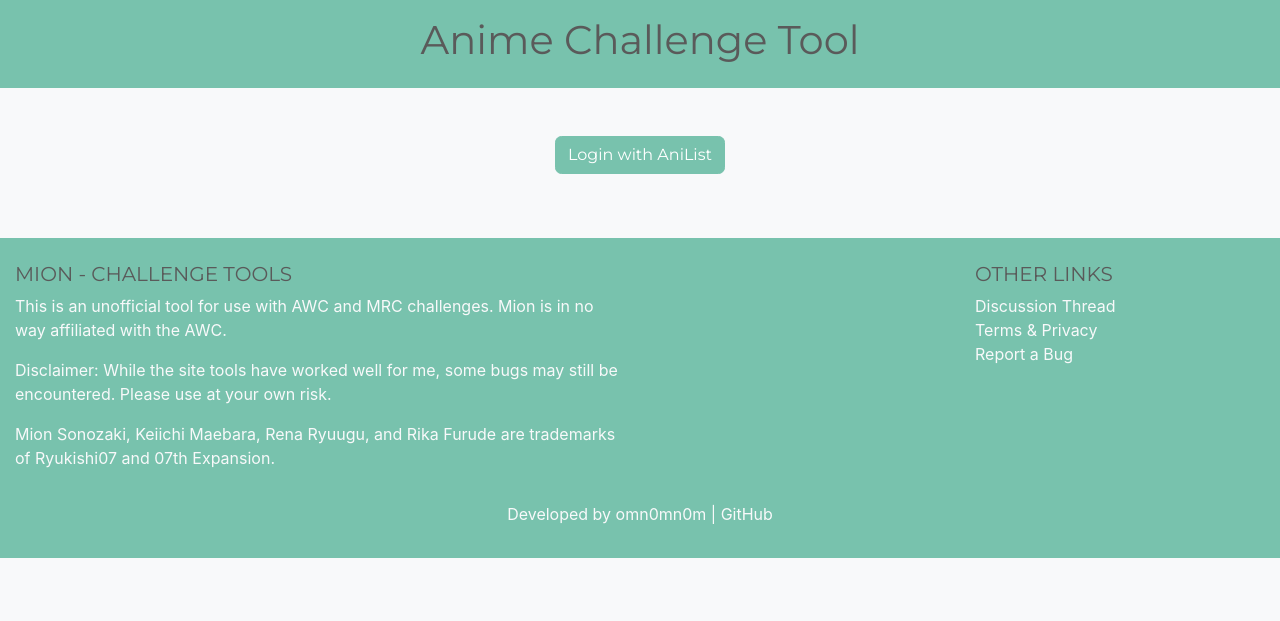
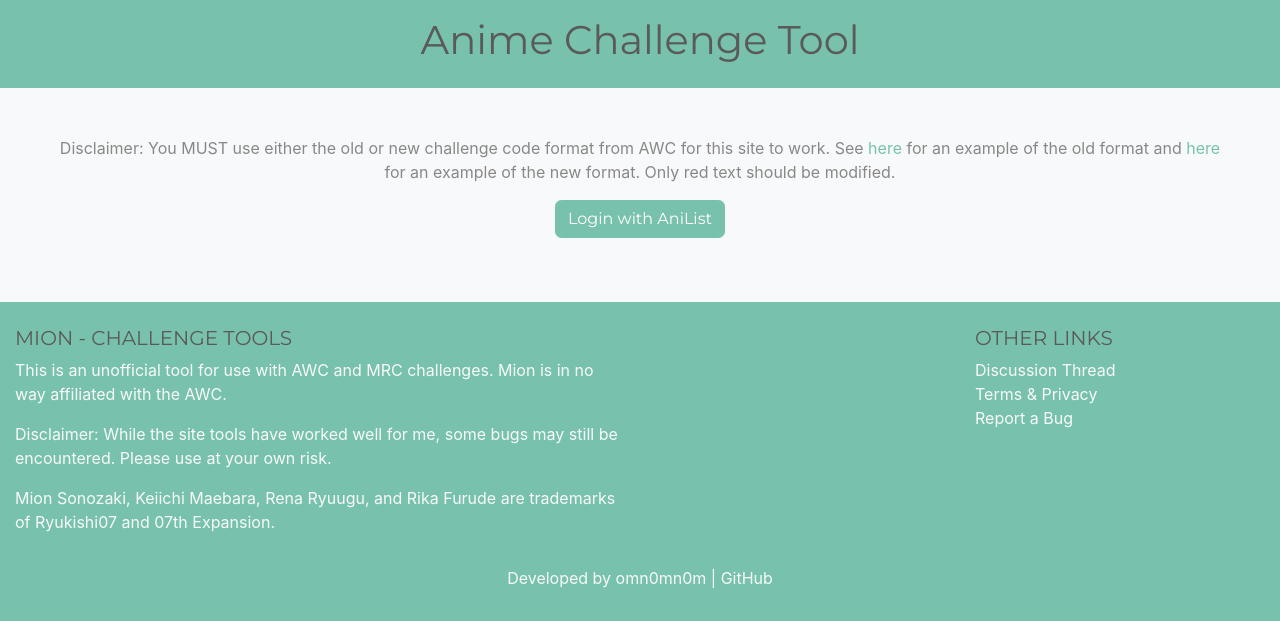
Before and after one commit to omn0mn0m/Mion, a Django app: page /awc/ in a window 1280 px wide. Shown: the part 56-677 px from the top of the page. Run offline with Django 3.2, Linux system fonts and the light colour scheme; parts of the project's set-up code (start-up, migrations or seed data) failed here and were passed over; some libraries are stand-ins or nearby versions.

Commit message:
Added disclaimer to anime page

```diff
--- a/awc/templates/awc/index.html
+++ b/awc/templates/awc/index.html
@@ -30,6 +30,7 @@
   </div>
   {% else %}
   <div class="col-md p-5">
+    <p class="text-center">Disclaimer: You MUST use either the old or new challenge code format from AWC for this site to work. See <a href="https://docs.google.com/document/d/1fOP0F0r2rRe9jsdglljPAyZ1JCockWdrZjvKXZQL2BA/edit">here</a> for an example of the old format and <a href="https://docs.google.com/document/d/1limmq8sYcK1FFdSaPOOAl_CjyW5-Yy3BOh2fe2d53vk/edit">here</a> for an example of the new format. Only red text should be modified.</p>
     <p class="text-center">
       <a class="btn btn-primary" href="https://anilist.co/api/v2/oauth/authorize?client_id={{ anilist_client_id  }}&redirect_uri={{ anilist_redirect_uri }}&response_type=code">Login with AniList</a>
     </p>
```
